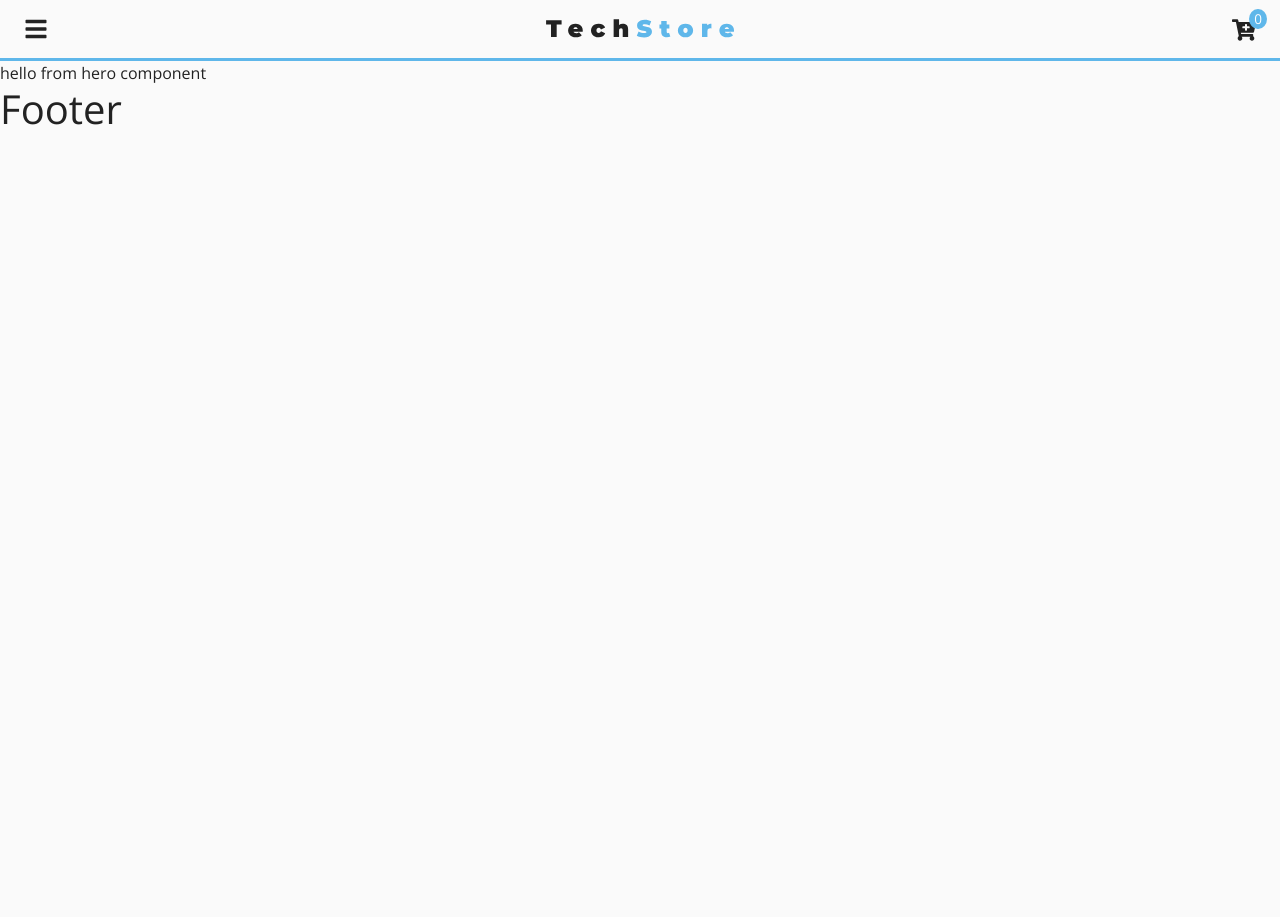
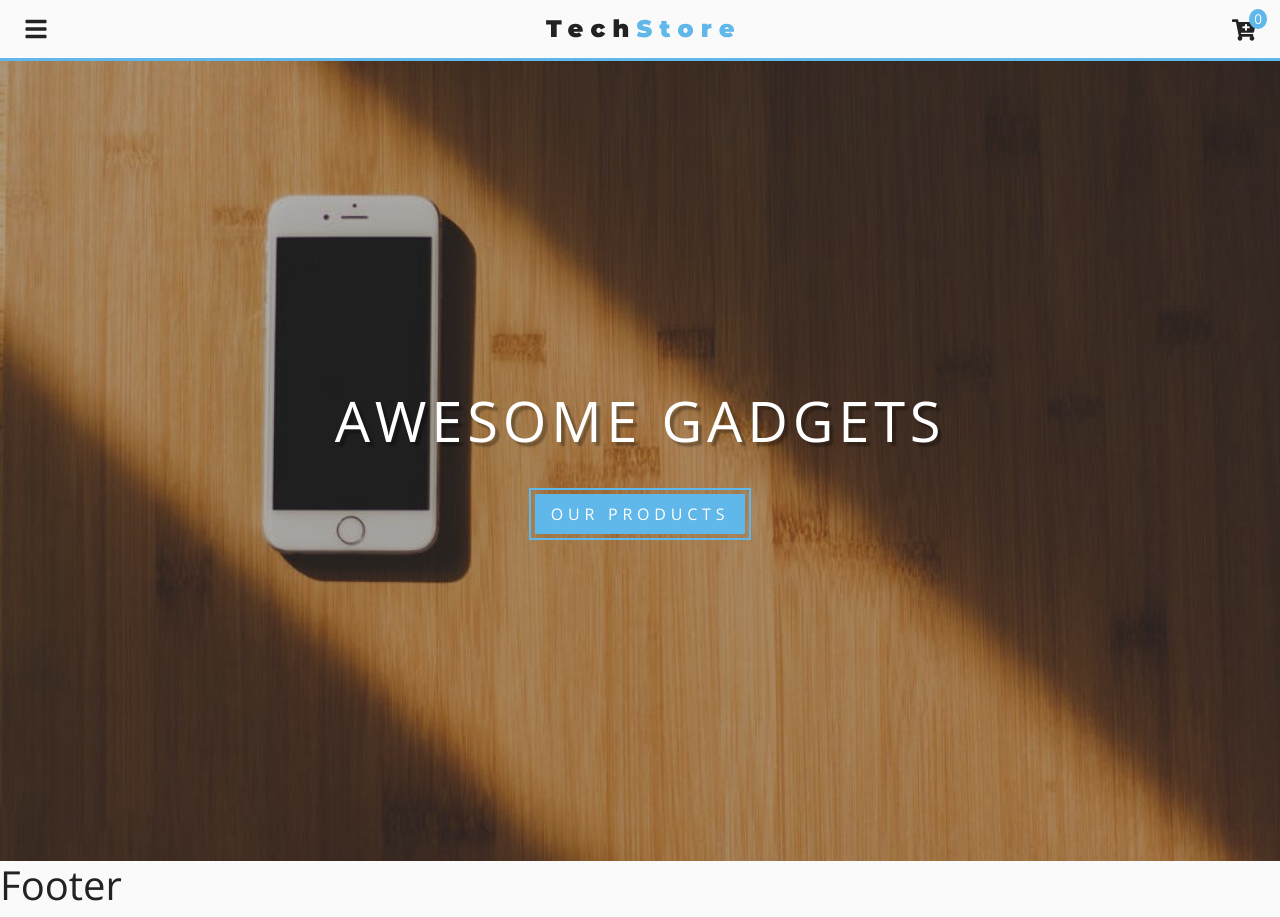
Before and after one commit to SamStha07/react-store, a React (Create React App) app: page / in a window 1280 px wide. Before the commit the page ends 800 px from the top, so only its background shows below. Built offline with nearby package versions, Linux system fonts and the light colour scheme.

Commit message:
Added main-link class

```diff
--- a/src/App.css
+++ b/src/App.css
@@ -28,3 +28,26 @@
   background: var(--mainGrey) !important;
   color: var(--mainBlack) !important;
 }
+
+.main-link {
+  padding: 0.5rem 1rem;
+  align-items: center;
+  justify-content: center;
+  background: var(--primaryColor);
+  color: var(--mainWhite);
+  display: inline-block;
+  text-transform: uppercase;
+  letter-spacing: var(--mainSpacing);
+  outline: 2px solid var(--primaryColor);
+  outline-offset: 4px;
+  border: none;
+  transition: var(--mainTransition);
+  text-decoration: none;
+}
+
+.main-link:hover {
+  background: var(--darkGrey);
+  text-decoration: none;
+  color: var(--primaryColor);
+  outline-color: var(--darkGrey);
+}
--- a/src/components/Hero.js
+++ b/src/components/Hero.js
@@ -1,11 +1,36 @@
-import React, { Component } from 'react'
+import React from "react";
+import styled from "styled-components";
+import mainBcg from "../images/mainBcg.jpeg";
 
-export default class Hero extends Component {
-    render() {
-        return (
-            <div>
-                hello from hero component
-            </div>
-        )
-    }
+export default function Hero({ img, title, max, children }) {
+  return (
+    <HeroWrapper max={max} img={img}>
+      <div>
+        <h1 className="title">{title}</h1>
+        {children}
+      </div>
+    </HeroWrapper>
+  );
 }
+
+const HeroWrapper = styled.div`
+  text-align: center;
+  display: flex;
+  align-items: center;
+  justify-content: center;
+  background: linear-gradient(var(--primaryRGBA), var(--primaryRGBA)),
+    url(${(props) => props.img}) center/ cover no-repeat;
+  min-height: ${(props) => (props.max ? "100vh" : "60vh")};
+  color: var(--mainWhite);
+  .title {
+    padding-top: 2rem;
+    font-size: 3.5rem;
+    text-shadow: 4px 4px 2px rgba(0, 0, 0, 0.3);
+    text-transform: uppercase;
+    letter-spacing: var(--mainSpacing);
+  }
+`;
+
+Hero.defaultProps = {
+  img: mainBcg,
+};
--- a/src/pages/HomePage.js
+++ b/src/pages/HomePage.js
@@ -1,13 +1,14 @@
 import React from "react";
-import { ProductConsumer } from "../context/context";
 import Hero from "../components/Hero";
 import { Link } from "react-router-dom";
 
 export default function HomePage() {
   return (
     <>
-      <Hero>
-        <Link to='/products'>Products</Link>
+      <Hero title="awesome gadgets" max="true">
+        <Link style={{ margin: "2rem" }} className="main-link" to="/products">
+          Our Products
+        </Link>
       </Hero>
     </>
   );
```
